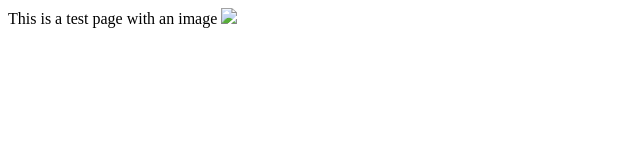
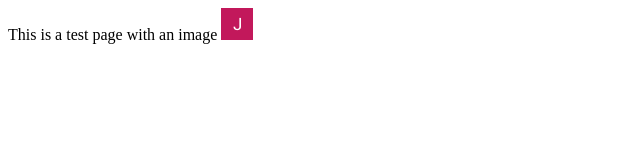
Before and after one commit to jraman/ghpages, a plain HTML site: page index.html in a window 1280 px wide. Shown: the whole page, without its empty margins (0-640 px from the left). Drawn offline with Linux system fonts and the light colour scheme; the site is published under a folder, as on GitHub Pages, so addresses that start at the root find nothing.

Commit message:
fix image

```diff
--- a/index.html
+++ b/index.html
@@ -5,6 +5,6 @@ Test page
 </title>
 </head>
 <body>
-This is a test page with an image <img src="/images/j.jpg"/>
+This is a test page with an image <img src="images/j.jpg"/>
 </body>
 </html>
```
